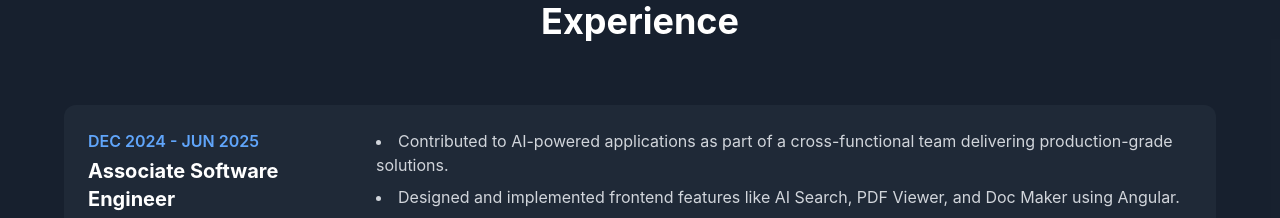
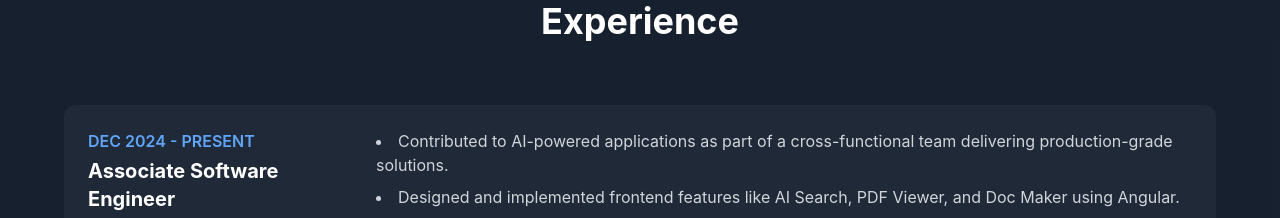
Before and after one commit to Shelomi201031/ShelomiPortfolio, a React (Create React App) app: page / in a window 1280 px wide. Shown: the part 1740-1958 px from the top of the page. Built offline with nearby package versions, Linux system fonts and the light colour scheme.

Commit message:
changed the time duration for ASE position

```diff
--- a/src/components/Portfolio.js
+++ b/src/components/Portfolio.js
@@ -383,7 +383,7 @@ const Portfolio = () => {
               <div className="flex flex-col md:flex-row md:items-start gap-4">
                 <div className="md:w-1/4">
                   <span className="text-blue-400 font-semibold">
-                    DEC 2024 - JUN 2025
+                    DEC 2024 - PRESENT
                   </span>
                   <h3 className="text-xl font-bold mt-1">
                     Associate Software Engineer
```
